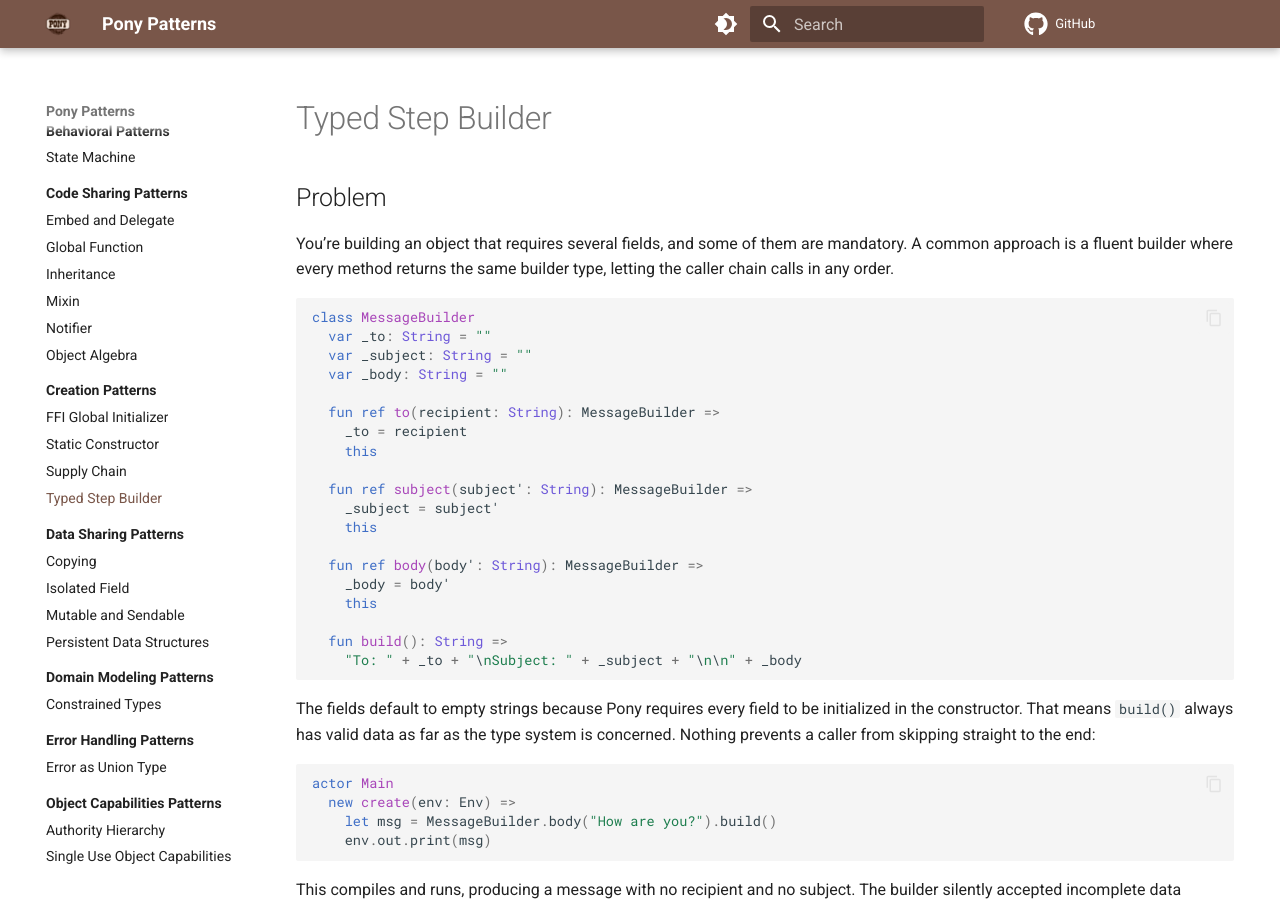
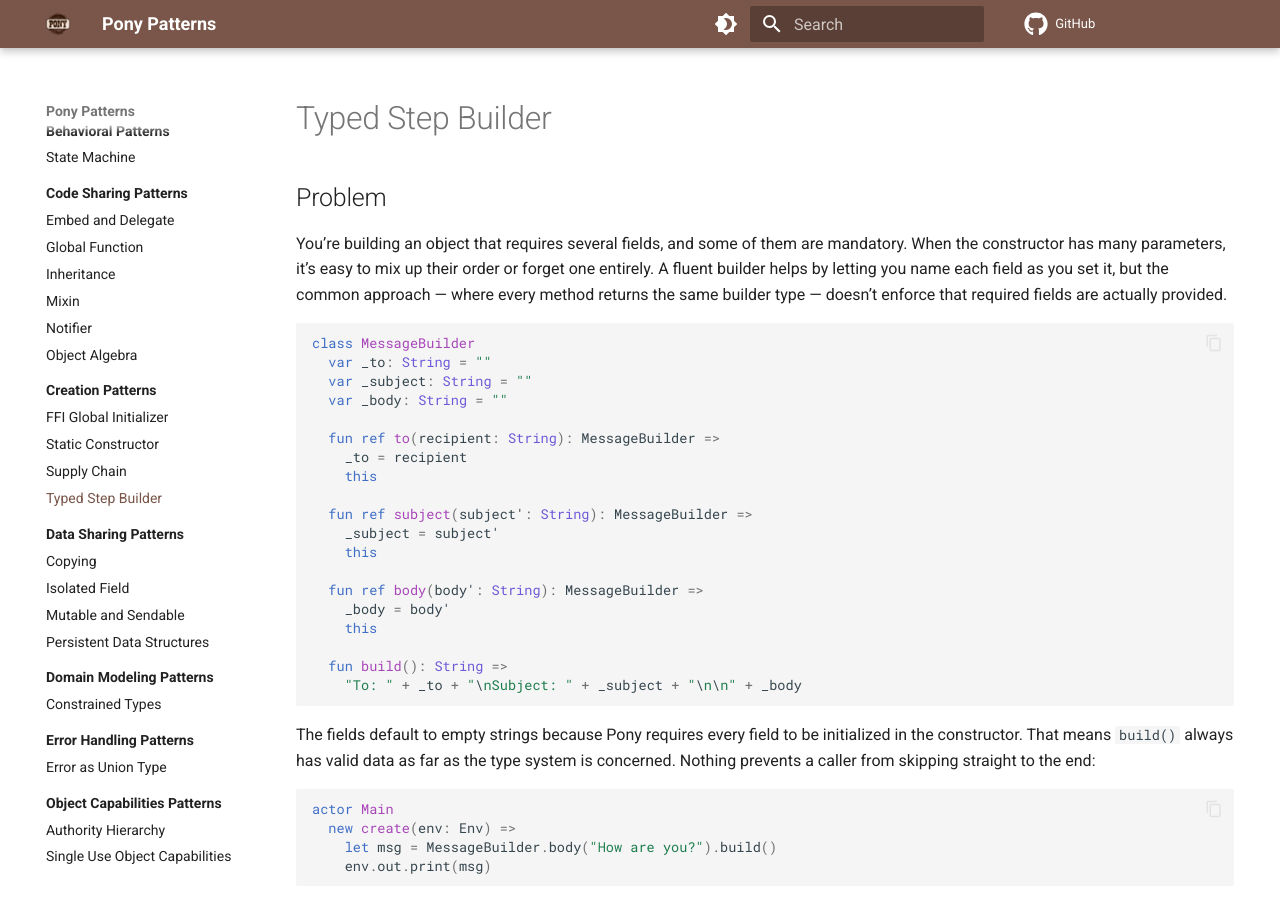
Before and after one commit to ponylang/pony-patterns, an MkDocs documentation site: the page built from docs/creation/typed-step-builder.md, in a window 1280 px wide and 900 px high. Built offline with MkDocs 1.6.1 and Material for MkDocs 9.7.7, drawn with Linux system fonts in a browser that asks for light colours; comment, search, counter and statistics services are not loaded.

Commit message:
Explain why fluent builders exist before showing their limitation
Bridges the gap between "many constructor parameters" and "fluent
builder" so the reader understands the motivation before seeing
the problem.

````diff
--- a/docs/creation/typed-step-builder.md
+++ b/docs/creation/typed-step-builder.md
@@ -7,7 +7,7 @@ hide:
 
 ## Problem
 
-You're building an object that requires several fields, and some of them are mandatory. A common approach is a fluent builder where every method returns the same builder type, letting the caller chain calls in any order.
+You're building an object that requires several fields, and some of them are mandatory. When the constructor has many parameters, it's easy to mix up their order or forget one entirely. A fluent builder helps by letting you name each field as you set it, but the common approach — where every method returns the same builder type — doesn't enforce that required fields are actually provided.
 
 ```pony
 class MessageBuilder
````
